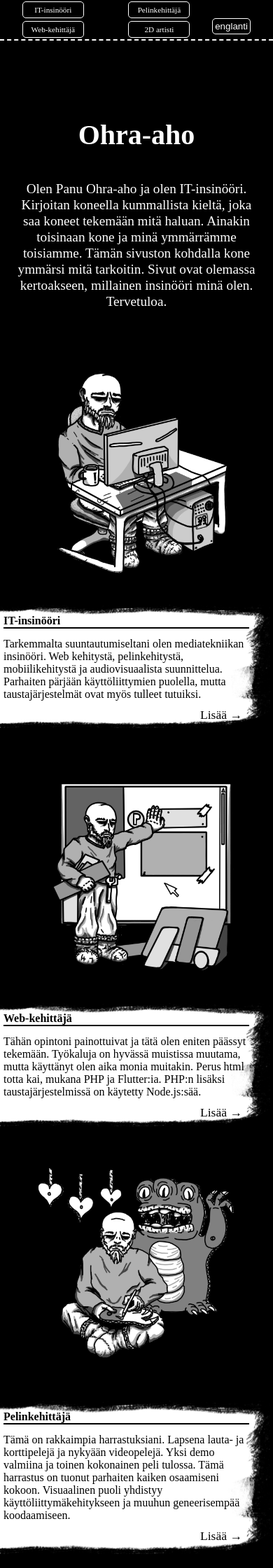
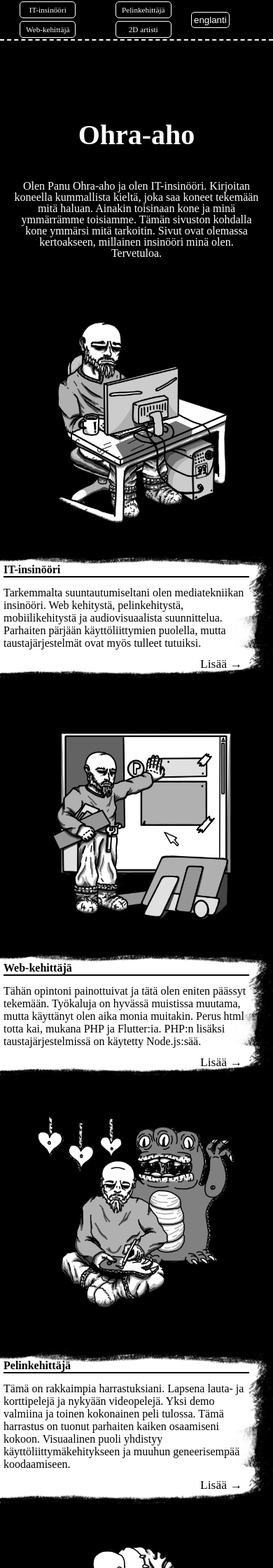
Before and after one commit to Ohra-aho/Ohra-aho.github.io, a PHP site: page / in a window 390 px wide. Shown: the top 2240 px of the page at 70% size. Run offline with PHP 8.4, Linux system fonts and the light colour scheme; style sheets or scripts are compiled from the project's sources.

Commit message:
adjustment problems fixed

```diff
--- a/index.css
+++ b/index.css
@@ -123,27 +123,24 @@ body #main #snippet_holder .narrow_image {
   display: none;
 }
 body #main #snippet_holder .snippet {
-  width: 100%;
+  width: 40%;
   height: -moz-fit-content;
   height: fit-content;
-  margin-top: 20px;
-  margin-bottom: 20px;
   position: relative;
 }
+body #main #snippet_holder .snippet #back {
+  position: absolute;
+  z-index: -1;
+  width: 110%;
+  height: 120%;
+  top: -10%;
+}
 body #main #snippet_holder .snippet .container {
-  width: 48%;
+  width: 100%;
   height: -moz-fit-content;
   height: fit-content;
   display: flex;
   position: relative;
-}
-body #main #snippet_holder .snippet .container #back {
-  position: absolute;
-  z-index: -1;
-  width: 100%;
-  height: 110%;
-  bottom: 0;
-  left: 0;
 }
 body #main #snippet_holder .snippet .container .info {
   width: 60%;
@@ -179,17 +176,11 @@ body #main #snippet_holder .snippet .container #image {
 }
 body #main #snippet_holder .left {
   position: relative;
-  left: 50%;
-  right: 0;
+  left: 60%;
 }
-body #main #snippet_holder .left .container {
-  left: 6%;
-}
-body #main #snippet_holder .left .container #back {
+body #main #snippet_holder .left #back {
   transform: scaleX(-1);
   margin-left: 0;
-  width: 100%;
-  height: 110%;
   left: -10%;
 }
 body #main #footer {
@@ -256,7 +247,7 @@ body #main #footer a:hover {
     height: fit-content;
   }
   body .header #link_holder {
-    justify-content: space-around;
+    width: 70%;
   }
   body .header #link_holder .header_links {
     width: 100%;
@@ -301,8 +292,8 @@ body #main #footer a:hover {
   }
   body #main #intro p {
     width: 90vw;
-    line-height: 1.2em;
-    font-size: 1.2em;
+    line-height: 1em;
+    font-size: 1em;
   }
   body #main #snippet_holder {
     width: 100%;
@@ -327,6 +314,12 @@ body #main #footer a:hover {
     width: 100%;
     margin-top: 5vh;
     margin-bottom: 10vh;
+  }
+  body #main #snippet_holder .snippet #back {
+    top: 0;
+    width: 100%;
+    height: 120%;
+    transform: scaleX(1);
   }
   body #main #snippet_holder .snippet .container {
     width: 90%;
@@ -346,21 +339,15 @@ body #main #footer a:hover {
   body #main #snippet_holder .snippet .container #image {
     display: none;
   }
-  body #main #snippet_holder .snippet .container #back {
-    top: 0;
-    width: 110%;
-    height: 120%;
-    transform: scaleX(1);
-  }
   body #main #snippet_holder .left {
     left: 0;
   }
+  body #main #snippet_holder .left #back {
+    left: 0;
+    width: 100%;
+  }
   body #main #snippet_holder .left .container {
     left: 0;
-  }
-  body #main #snippet_holder .left .container #back {
-    left: 0;
-    width: 110%;
   }
   body #main #footer {
     width: 100vw;
--- a/index.html
+++ b/index.html
@@ -23,6 +23,7 @@
 				<language-changer>
 					<language name="englanti">IT-engineer</language>
 				</language-changer>
+
 				<a href="./webdeveloper/index.html">Web-kehittäjä</a>
 				<language-changer>
 					<language name="englanti">Web developer</language>
@@ -33,13 +34,14 @@
 				<language-changer>
 					<language name="englanti">Game developer</language>
 				</language-changer>
+
 				<a href="./2dartist/index.html">2D artisti</a>
 				<language-changer>
 					<language name="englanti">2D artist</language>
 				</language-changer>
 			</div>
 		</div>
-		<language-toggler>Suomi</language-toggler>
+		<language-toggler></language-toggler>
 		<!--<button onclick="SetNewLanguage(); ChangeLanguage()">Suomi</button>-->
 	</div>
 
@@ -77,16 +79,17 @@
 			<!-- Narrow screen -->
 
 			<div class="snippet">
-				<!-- <img src="./media/images/section b.png" alt="" id="back"> -->
+				<img src="./media/images/section b.png" alt="" id="back">
 
 				<div class="container">
-					<img src="./media/images/section b.png" alt="" id="back">
 					<img src="./media/images/it engineer.png" alt="image" id="image">
+
 					<div class="info">
 						<h2>IT-insinööri</h2>
 						<language-changer>
 							<language name="englanti">IT engineer</language>
 						</language-changer>
+
 						<p>
 							Tarkemmalta suuntautumiseltani olen mediatekniikan insinööri.
 							Web kehitystä, pelinkehitystä, mobiilikehitystä ja audiovisuaalista suunnittelua.
@@ -99,6 +102,7 @@
 								I am most skilled with user interfaces, but I am also familiar with back end.
 							</language>
 						</language-changer>
+
 						<a href="./engineer/index.html">Lisää &#8594;</a>
 						<language-changer>
 							<language name="englanti">More &#8594;</language>
@@ -115,10 +119,9 @@
 			<!-- Narrow screen -->
 
 			<div class="snippet left">
-				<!-- <img src="./media/images/section b.png" alt="" id="back"> -->
+				<img src="./media/images/section b.png" alt="" id="back">
 
 				<div class="container">
-					<img src="./media/images/section b.png" alt="" id="back">
 					<div class="info">
 						<h2>Web-kehittäjä</h2>
 						<language-changer>
@@ -157,10 +160,9 @@
 			<!-- Narrow screen -->
 
 			<div class="snippet">
-				<!-- <img src="./media/images/section b.png" alt="" id="back"> -->
+				<img src="./media/images/section b.png" alt="" id="back">
 
 				<div class="container">
-					<img src="./media/images/section b.png" alt="" id="back">
 					<img src="./media/images/game developer.png" alt="image" id="image">
 					<div class="info">
 						<h2>Pelinkehittäjä</h2>
@@ -199,10 +201,9 @@
 			<!-- Narrow screen -->
 
 			<div class="snippet left">
-				<!-- <img src="./media/images/section b.png" alt="" id="back"> -->
+				<img src="./media/images/section b.png" alt="" id="back">
 
 				<div class="container">
-					<img src="./media/images/section b.png" alt="" id="back">
 					<div class="info">
 						<h2>2D artisti</h2>
 						<language-changer>
--- a/index.scss
+++ b/index.scss
@@ -17,10 +17,12 @@ body {
 		animation-range-start: 30%;
 		animation-range-end: 50%;
 		animation-fill-mode: forwards;
+
 		#link_holder {
 			width: 90%;
 			display: flex;
 			justify-content: space-between;
+
 			.header_links {
 				display: flex;
 				justify-content: space-evenly;
@@ -56,6 +58,7 @@ body {
 		}
 	}
 
+
 	#main {
 		@include main();
 		width: 100vw;
@@ -63,10 +66,10 @@ body {
 		margin: 0;
 
 		h1 {
-			font-size: 9em;
+			font-size: 9vh;
 			color: white;
 			position: fixed;
-			width: 100%;
+			width: 100vw;
 			text-align: center;
 			margin: 0;
 			z-index: 1;
@@ -101,27 +104,23 @@ body {
 			.narrow_image { display: none; }
 
 			.snippet {
-				width: 100%;
+				width: 40%;
 				height: fit-content;
-				margin-top: 20px;
-				margin-bottom: 20px;
-				position: relative;
-				//padding-bottom: 20px;
-
-				.container {
-					width: 48%;
-					height: fit-content;
-					display: flex;
 				position: relative;
 
 				#back {
 					position: absolute;
 					z-index: -1;
+					width: 110%;
+					height: 120%;
+					top: -10%;
+				}
+
+				.container {
 					width: 100%;
-						height: 110%;
-						bottom: 0;
-						left: 0;
-					}
+					height: fit-content;
+					display: flex;
+					position: relative;
 
 					.info {
 						width: 60%;
@@ -163,19 +162,13 @@ body {
 
 			.left {
 				position: relative;
-				left: 50%;
-				right: 0;
+				left: 60%;
 
-				.container  {
-					left: 6%;
 				#back {
 					-webkit-transform: scaleX(-1);
 					transform: scaleX(-1);
 					margin-left: 0;
-						width: 100%;
-						height: 110%;
 					left: -10%;
-					}
 				}
 			}
 		}
@@ -187,7 +180,7 @@ body {
 @keyframes move_title {
 	to {
 		top: 0;
-		font-size: 3em;
+		font-size: 6vh;
 	}
 }
 
@@ -209,7 +202,7 @@ body {
 			animation: none;
 			height: fit-content;
 			#link_holder {
-				justify-content: space-around;
+				width: 70%;
 
 				.header_links {
 					width: 100%;
@@ -248,10 +241,6 @@ body {
 					position: relative;
 					#back {
 						display: none;
-						position: absolute;
-						z-index: -1;
-						width: 100%;
-						height: 30vh;
 					}
 					#image {
 						height: 35vh;
@@ -264,6 +253,13 @@ body {
 					margin-top: 5vh;
 					margin-bottom: 10vh;
 
+					#back {
+						top: 0;
+						width: 100%;
+						height: 120%;
+						-webkit-transform: scaleX(1);
+						transform: scaleX(1);
+					}
 					.container {
 						width: 90%;
 
@@ -275,25 +271,17 @@ body {
 						}
 
 						#image { display: none; }
-
-						#back {
-							top: 0;
-							width: 110%;
-							height: 120%;
-							-webkit-transform: scaleX(1);
-							transform: scaleX(1);
-						}
 					}
 				}
 
 				.left {
 					left: 0;
+					#back {
+						left: 0;
+						width: 100%;
+					}
 					.container {
 						left: 0;
-						#back {
-							left: 0;
-							width: 110%;
-						}
 					}
 				}
 			}
@@ -316,11 +304,26 @@ body {
 	body {
 		.header {
 			height: fit-content;
-			max-height: 50px;
+			flex-direction: column;
+			padding-bottom: 5px;
+			language-toggler {
+				position: relative;
+				left: 40%;
+			}
+			#link_holder {
+				width: 100%;
+
+				.header_links {
+					width: 50%;
+					flex-direction: row;
 					a {
+						min-width: 40%;
 						font-size: 1em;
 					}
 				}
+			}
+		}
+
 		#main {
 			top: 50px;
 			h1 { top: 50px; }
@@ -338,14 +341,14 @@ body {
 					width: 100vw;
 					margin-top: 50px;
 					padding-bottom: 50px;
-
+					#back {
+						height: 100%;
+						top: -2%;
+					}
 					.container {
 						width: 90vw;
 						align-items: center;
-						#back {
-							height: 120%;
-							top: -2%;
-						}
+
 						#image {
 							display: inline-block;
 							width: 50vw;
@@ -373,5 +376,19 @@ body {
 
 //wide screen
 @media screen and (min-width: $medium) and (max-width: $wide) {
+	body {
+		#main {
+			#snippet_holder {
+				.snippet {
+					width: 90%;
+					margin-top: 10%;
+					margin-bottom: 10%;
+				}
 
+				.left {
+					left: 10%;
 				}
+			}
+		}
+	}
+}
--- a/tool_showcase/tools/popups/popups.css
+++ b/tool_showcase/tools/popups/popups.css
@@ -1,5 +1,6 @@
 sidebar-fixed {
-  display: block;
+  display: flex;
+  justify-content: end;
   width: 20vw;
   height: 100vh;
   position: fixed;
@@ -23,7 +24,8 @@ sidebar-fixed button p {
 sidebar-fixed content {
   display: block;
   height: 100%;
-  width: 100%;
+  width: 85%;
+  margin: 10px;
   overflow-y: scroll;
 }
 
--- a/tool_showcase/tools/popups/popups.scss
+++ b/tool_showcase/tools/popups/popups.scss
@@ -4,7 +4,8 @@
 //Sidebar
 
 sidebar-fixed {
-	display: block;
+	display: flex;
+	justify-content: end;
 	width: 20vw;
 	height: 100vh;
 	position: fixed;
@@ -28,7 +29,8 @@ sidebar-fixed {
 	content {
 		display: block;
 		height: 100%;
-		width: 100%;
+		width: 85%;
+		margin: 10px;
 		overflow-y: scroll;
 	}
 
--- a/utils/utils.scss
+++ b/utils/utils.scss
@@ -62,8 +62,8 @@ $small_font: 1em;
 	@include intro($top);
 	p {
 		width: 90vw;
-		line-height: 1.2em;
-		font-size: 1.2em;
+		line-height: 1em;
+		font-size: 1em;
 	}
 }
 
```
Also changed, not shown: other parts of index.css (+47 -32 lines), 2dartist/index.css (+13 -5 lines), engineer/index.css (+13 -5 lines), gamedeveloper/index.css (+28 -11 lines), tool_showcase/index/header/header.css (+34 -6 lines), tool_showcase/index/header/header.scss (+39 -8 lines), tool_showcase/index/index.html (+2 -29 lines), webdeveloper/index.css (+13 -5 lines), 7 other files. Lines whose indentation alone changed are shown as unchanged.
